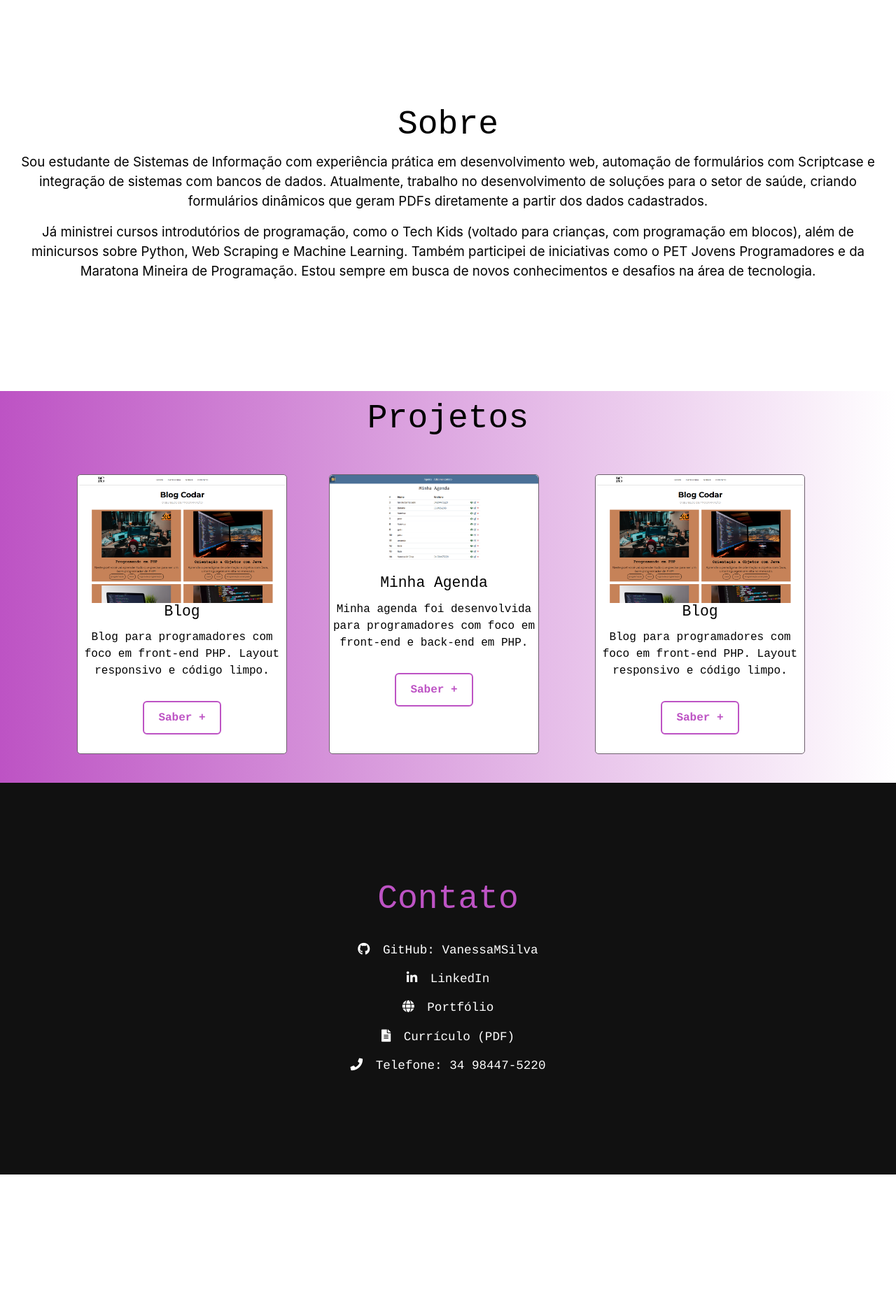
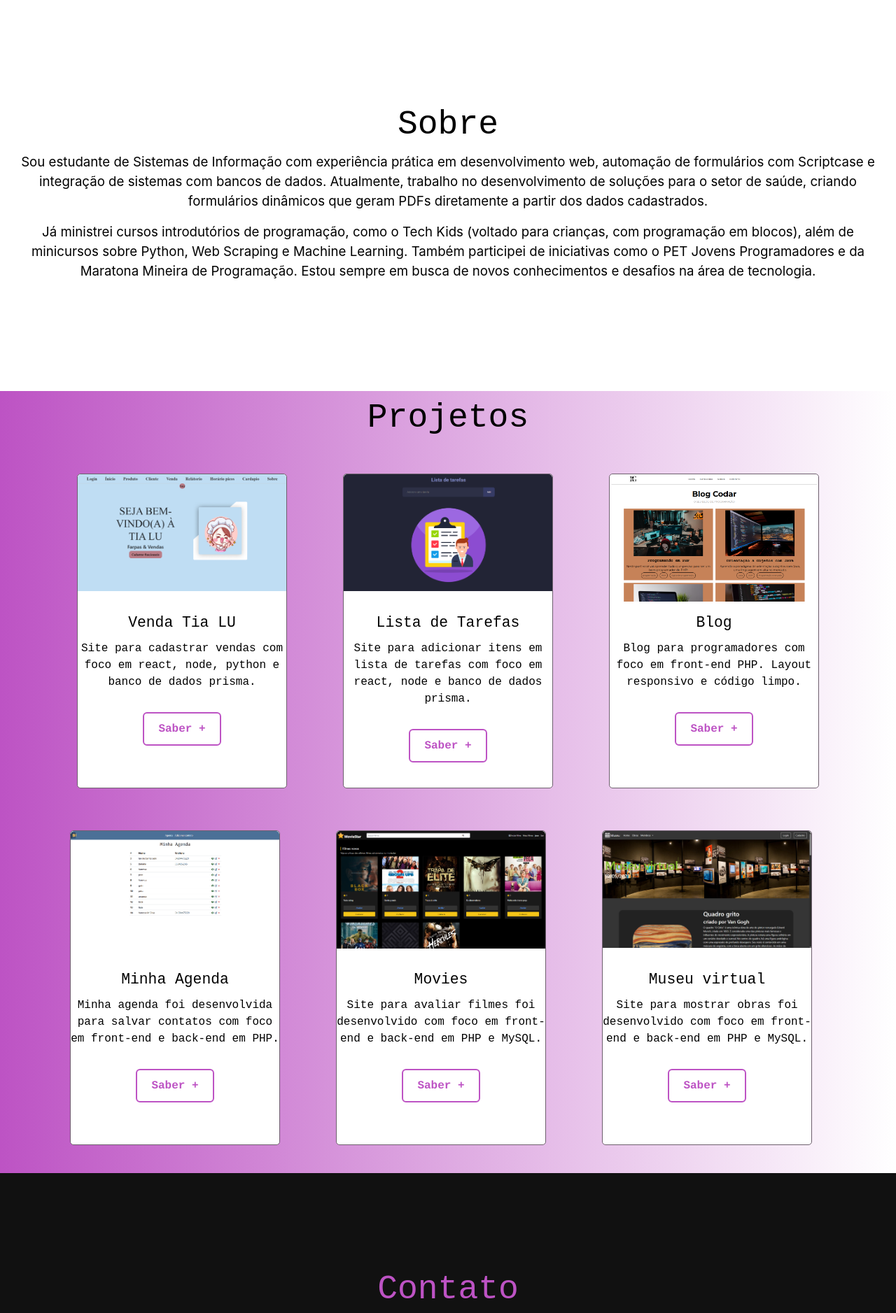
Before and after one commit to VanessaMSilva/Portf-lio, a PHP site: page / in a window 1280 px wide. Shown: the part 857-2734 px from the top of the page at 70% size. Before the commit the page ends 2536 px from the top, so only its background shows below. Run offline with PHP 8.4, Linux system fonts and the light colour scheme; some libraries are stand-ins or nearby versions.

Commit message:
novos projetos

```diff
--- a/css/style.css
+++ b/css/style.css
@@ -196,7 +196,7 @@ a:hover{
 .site{
   background-color: #fff;
   width: 300px;
-  height: 400px;
+  height: 450px;
   border: 1px solid #6e606e;
   border-radius: 5px;
   margin: 20px;
@@ -213,11 +213,14 @@ a:hover{
 }
 
 .img{
+
   width: 100%;
   border-top-left-radius: 5px;
   border-top-right-radius: 5px;
 }
-
+.siteimg{
+  height: 200px;
+}
 
 .navbar-toggler-icon{
     color: #fff;
--- a/index.html
+++ b/index.html
@@ -89,25 +89,59 @@
             <h1>Projetos</h1>
             <div class="sites">
                 <div class="site">
-                    <img class="img" src="images/Blog1.png" alt="Second slide">
+                    <div class="siteimg">
+                     <img class="img" src="images/tialu.png" alt="Second slide">
+                    </div>
+
+                    <h3 class="card-title">Venda Tia LU</h3>
+                    <p class="card-p">Site para cadastrar vendas com foco em react, node, python e banco de dados prisma.</p>
+                    <a class="btn btn-secundario" href="#" onclick="mostrarInfo('tialu')">Saber +<a>
+                </div>
+                <div class="site">
+                    <div class="siteimg">
+                     <img class="img" src="images/lista.png" alt="Second slide">
+                    </div>
+
+                    <h3 class="card-title">Lista de Tarefas</h3>
+                    <p class="card-p">Site para adicionar itens em lista de tarefas com foco em react, node e banco de dados prisma.</p>
+                    <a class="btn btn-secundario" href="#" onclick="mostrarInfo('lista')">Saber +<a>
+                </div>
+                <div class="site">
+                    <div class="siteimg">
+                        <img class="img" src="images/Blog1.png" alt="Second slide">
+                    </div>
                     <h3 class="card-title">Blog</h3>
                     <p class="card-p">Blog para programadores com foco em front-end PHP. Layout responsivo e código limpo.</p>
                     <a class="btn btn-secundario" href="#" onclick="mostrarInfo('blog')">Saber +</a>
 
                 </div>
                 <div class="site">
-                    <img class="img" src="images/agenda.png" alt="Second slide">
+                    <div class="siteimg">
+                        <img class="img" src="images/agenda.png" alt="Second slide">
+                    </div>
+
                     <h3 class="card-title">Minha Agenda</h3>
-                    <p class="card-p">Minha agenda foi desenvolvida para programadores com foco em front-end e back-end em PHP.</p>
+                    <p class="card-p">Minha agenda foi desenvolvida para salvar contatos com foco em front-end e back-end em PHP.</p>
                     <a class="btn btn-secundario" href="#" onclick="mostrarInfo('agenda')">Saber +<a>
                 </div>
                 <div class="site">
-                    <img class="img" src="images/Blog1.png" alt="Second slide">
-                    <h3 class="card-title">Blog</h3>
-                    <p class="card-p">Blog para programadores com foco em front-end PHP. Layout responsivo e código limpo.</p>
-                    <a class="btn btn-secundario" href="">Saber +<a>
+                    <div class="siteimg">
+                        <img class="img" src="images/moviestar.png" alt="Second slide">
+                    </div>
+
+                    <h3 class="card-title">Movies</h3>
+                    <p class="card-p">Site para avaliar filmes foi desenvolvido com foco em front-end e back-end em PHP e MySQL.</p>
+                    <a class="btn btn-secundario" href="#" onclick="mostrarInfo('movie')">Saber +<a>
                 </div>
+                <div class="site">
+                    <div class="siteimg">
+                        <img class="img" src="images/museu.png" alt="Second slide">
+                    </div>
 
+                    <h3 class="card-title">Museu virtual</h3>
+                    <p class="card-p">Site para mostrar obras foi desenvolvido com foco em front-end e back-end em PHP e MySQL.</p>
+                    <a class="btn btn-secundario" href="#" onclick="mostrarInfo('museu')">Saber +<a>
+                </div>
             </div>
         </div>
     </div>
--- a/js/script.js
+++ b/js/script.js
@@ -1,5 +1,5 @@
 function mostrarInfo($nome) {
-if($nome == "blog"){
+  if ($nome == "blog") {
     Swal.fire({
       title: 'Blog codar',
       html: `
@@ -15,7 +15,7 @@ if($nome == "blog"){
       width: 700,
       confirmButtonText: 'Fechar'
     });
-}else if($nome == "agenda"){
+  } else if ($nome == "agenda") {
     Swal.fire({
       title: 'Minha agenda',
       html: `
@@ -32,6 +32,77 @@ Swal.fire({
       width: 700,
       confirmButtonText: 'Fechar'
     });
+  } else if ($nome == "movie") {
+    Swal.fire({
+      title: 'Avaliar filmes',
+      html: `
+      <iframe width="100%" height="315" src="https://www.youtube.com/embed/9pRPOpl8fzs?si=wJF4IXc-dQ1g8r9N"
+        frameborder="0"
+        allow="accelerometer; autoplay; clipboard-write; encrypted-media; gyroscope; picture-in-picture; web-share"
+        allowfullscreen>
+      </iframe>
+      <p> O avaliador de filmes é um projeto desenvolvido com as tecnologias PHP, CSS, Bootstrap, JavaScript e MySQL.</p>
+
+
+      <p><a id="sweet" href="https://github.com/VanessaMSilva/Projetos/tree/main/moviestar" target="_blank">GitHub: VanessaMSilva/Projetos</a></p>
+    `,
+      width: 700,
+      confirmButtonText: 'Fechar'
+    });
+  } else if ($nome == "museu") {
+    Swal.fire({
+      title: 'Museu Virtual',
+      html: `
+      <iframe width="100%" height="315" src="https://www.youtube.com/embed/haX-ldFKVOA?si=aRJjH9s_S_xoMRe-"
+        frameborder="0"
+        allow="accelerometer; autoplay; clipboard-write; encrypted-media; gyroscope; picture-in-picture; web-share"
+        allowfullscreen>
+      </iframe>
+      <p> O museu virtual é um projeto desenvolvido com as tecnologias PHP, CSS, Bootstrap, JavaScript e MySQL.</p>
+
+
+      <p><a id="sweet" href="https://github.com/VanessaMSilva/ProgPI-II/tree/main/TrabalhoMuseu" target="_blank">GitHub: VanessaMSilva/Projetos</a></p>
+    `,
+      width: 700,
+      confirmButtonText: 'Fechar'
+    });
+  } else if ($nome == "tialu") {
+    Swal.fire({
+      title: 'Vendas da Tia Lu',
+      html: `
+      <iframe width="100%" height="315" src="https://www.youtube.com/embed/iXX5g4CEbB8?si=6l07_9QqM90xx-1A"
+        frameborder="0"
+        allow="accelerometer; autoplay; clipboard-write; encrypted-media; gyroscope; picture-in-picture; web-share"
+        allowfullscreen>
+      </iframe>
+      <p>O vendas da tia lu é um projeto desenvolvidos com node.js, react, prisma, docker,
+       javascript, python para realizar o web scraping do pdf dos ônibus da UFU e da pagina de sobre da tia lu online</p>
+
+
+      <p><a id="sweet" href="https://github.com/VanessaMSilva/TiaLu_Back_end" target="_blank">GitHub: VanessaMSilva/Back-end</a></p>
+    <p><a id="sweet" href="https://github.com/VanessaMSilva/TiaLu_Front_End" target="_blank">GitHub: VanessaMSilva/Front-end</a></p>
+    <p><a id="sweet" href="https://github.com/VanessaMSilva/FastAPI" target="_blank">GitHub: VanessaMSilva/WebScraping</a></p>
+      `,
+      width: 700,
+      confirmButtonText: 'Fechar'
+    });
+  }else if ($nome == "lista") {
+    Swal.fire({
+      title: 'Lista de tarefas',
+      html: `
+      <iframe width="100%" height="315" src="https://www.youtube.com/embed/55-71grUALc?si=UVsWrQPPNgpnJrVd"
+        frameborder="0"
+        allow="accelerometer; autoplay; clipboard-write; encrypted-media; gyroscope; picture-in-picture; web-share"
+        allowfullscreen>
+      </iframe>
+      <p>A lista de tarefas é um projeto desenvolvidos com node.js, react, prisma.</p>
+
+
+      <p><a id="sweet" href="https://github.com/VanessaMSilva/Curso-react/tree/main/projeto03" target="_blank">GitHub: VanessaMSilva/ListaDeTarefas</a></p>
+   `,
+      width: 700,
+      confirmButtonText: 'Fechar'
+    });
   }
 
 }
```
Also changed, not shown: images/lista.png (added), images/moviestar.png, images/museu.png (added), images/tialu.png (added). Lines whose indentation alone changed are shown as unchanged.
